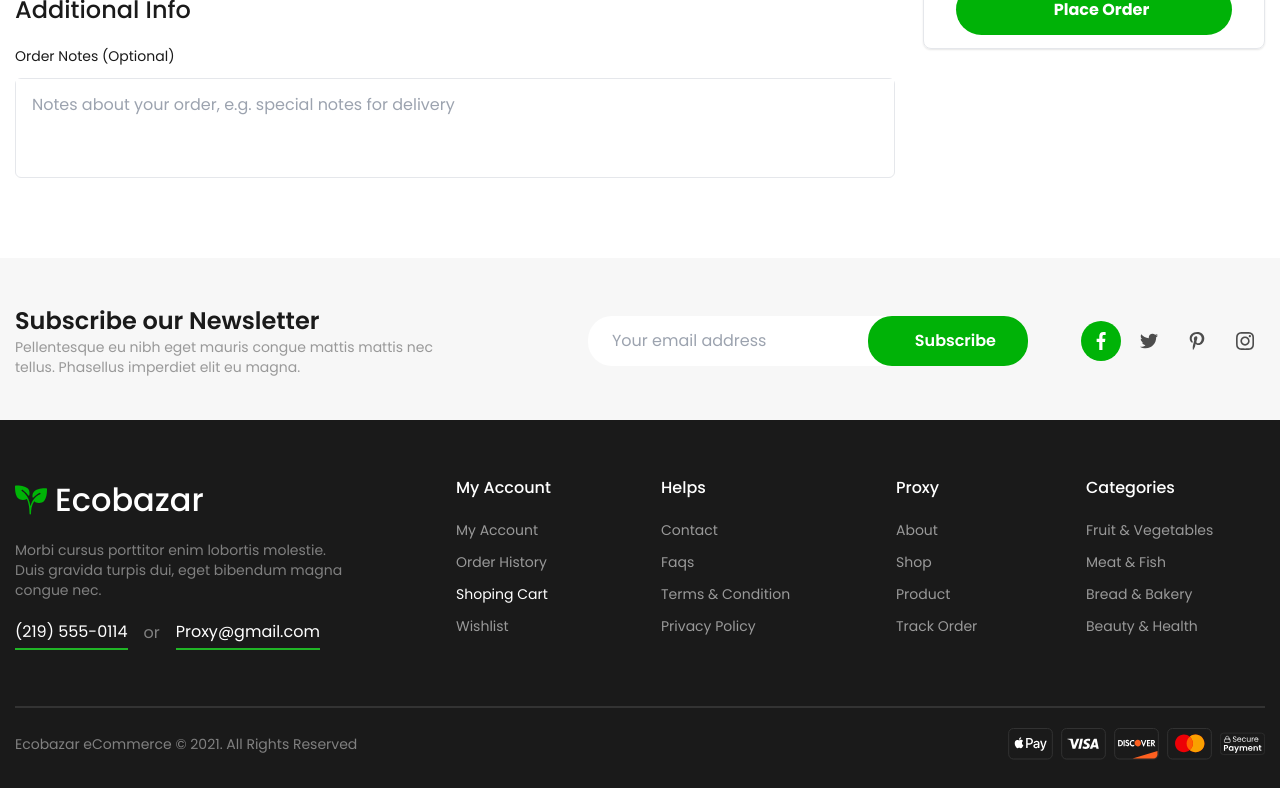
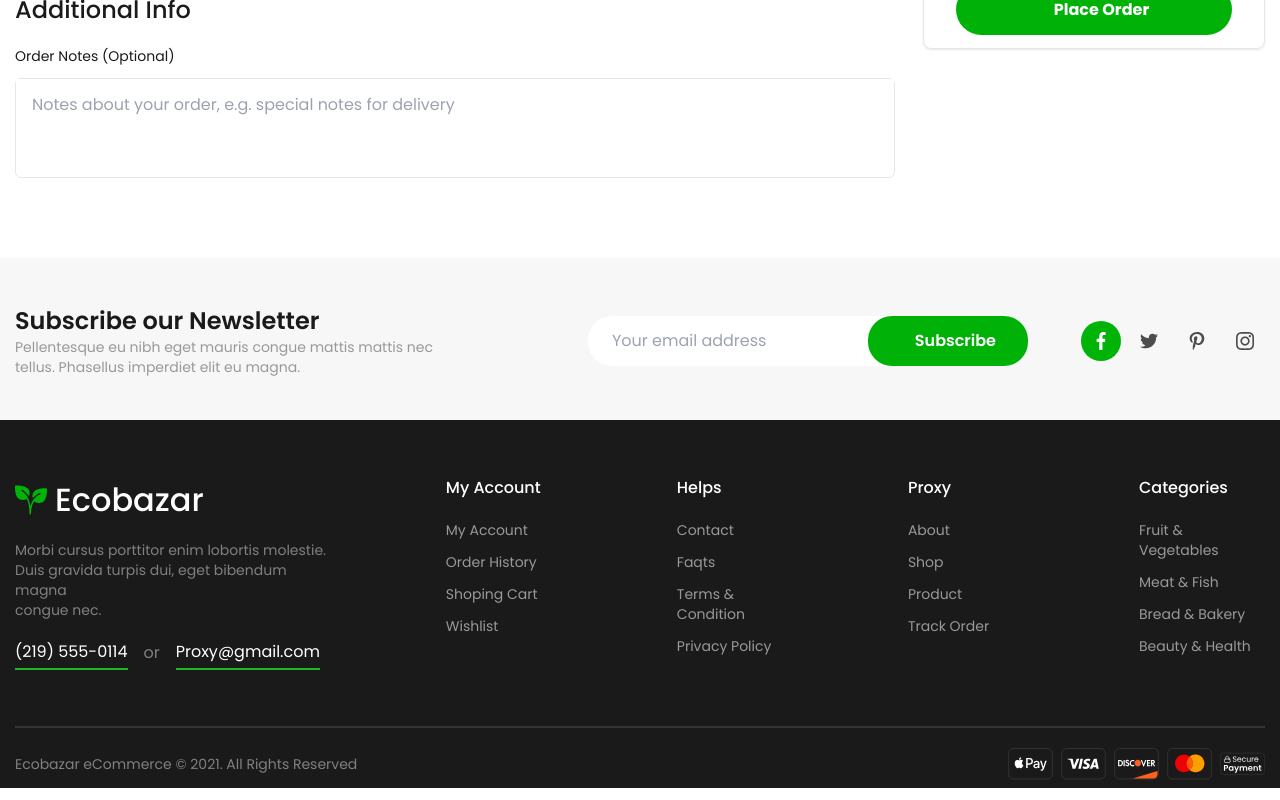
Before and after one commit to nikamunjishvili/shopping-app, a React (Vite) app: page /Billing in a window 1280 px wide. Shown: the part 843-1643 px from the top of the page. Built offline with nearby package versions, Linux system fonts and the light colour scheme.

Commit message:
code refactor

```diff
--- a/src/App.tsx
+++ b/src/App.tsx
@@ -1,16 +1,12 @@
-import { Header } from "./common/components/_molecules";
 import Basket from "./common/components/_molecules/Basket/Basket";
 import { MainLayout } from "./common/components/_organisms";
 import Breadcrumbs from "./common/components/_organisms/Breadcrumbs/Breadcrumbs";
-import Footer from "./common/components/_organisms/footer/Footer";
 
 const App = () => {
   return (
     <MainLayout>
-      <Header />
       <Breadcrumbs />
         <Basket />
-        <Footer />
       </MainLayout>
   );
 };
--- a/src/common/components/_molecules/Button/Button.tsx
+++ b/src/common/components/_molecules/Button/Button.tsx
@@ -40,7 +40,7 @@ const Button = ({
     >
       <div style={{ display: 'flex', alignItems: "center", gap: '15px' }}>
         <span>{isLoading && "Loading..."}</span>
-        <> {children}</>
+        {children}
       </div>
     </button>
   );
--- a/src/common/components/_molecules/Header/Header.tsx
+++ b/src/common/components/_molecules/Header/Header.tsx
@@ -1,4 +1,11 @@
-import { ArrowIcon, BagIcon, EcoBazarIcon, HeartIcon, Phone, PinIcon } from "../../_atoms";
+import {
+  ArrowIcon,
+  BagIcon,
+  EcoBazarIcon,
+  HeartIcon,
+  Phone,
+  PinIcon,
+} from "../../_atoms";
 import Input from "../Input/input";
 
 const Header = () => {
@@ -34,12 +41,13 @@ const Header = () => {
 
           <div className="flex">
             <Input
+              size="large"
               className="w-[498px] h-[45px] rounded-tl-[6px] rounded-bl-[6px] rounded-tr-none rounded-br-none border-gray-[1px] border
             border-gray-300 bg-search bg-no-repeat bg-center bg-left-custom pl-[44px]"
               placeholder="Search"
               type="search"
               name="search"
-            ></Input>
+            />
             <button className="bg-green-500 w-[98px] h-[45px] rounded-tl-none rounded-br-lg text-white">
               Search
             </button>
--- a/src/common/components/_molecules/Input/input.tsx
+++ b/src/common/components/_molecules/Input/input.tsx
@@ -1,10 +1,39 @@
 import { InputTypes } from "../../../types";
 
-const Input = ({ className, type, name, placeholder,checked,onChange }:InputTypes) => {
+const Input = ({
+  className,
+  type,
+  width,
+  height,
+  name,
+  placeholder,
+  checked,
+  onChange,
+  size,
+}: InputTypes) => {
+  switch (size) {
+    case "small":
+      width = 200;
+      height = 45;
+      break;
+    case "medium":
+      width = 300;
+      height = 45;
+      break;
+    case "large":
+      width = 498;
+      height = 45;
+      break;
+    default:
+      break;
+  }
+
   return (
     <input
-    onChange={onChange}
+      onChange={onChange}
       className={className}
+      style={{ width: width, height: height }}
+      size={size}
       placeholder={placeholder}
       type={type}
       name={name}
--- a/src/common/components/_organisms/footer/Footer.tsx
+++ b/src/common/components/_molecules/footer/Footer.tsx
@@ -6,11 +6,12 @@ import {
   MastercardPay,
   SecurePay,
   VisaPay,
-} from "../../_atoms/";
+} from "../../_atoms";
 import Plant from "../../_atoms/Icon/Plant";
 import Social from "../../_atoms/Icon/Social";
 import Twitter from "../../_atoms/Icon/Twitter";
-import { Button, Input } from "../../_molecules";
+import { Button, Input } from "..";
+import FooterNavBox from "./FooterNavBox";
 
 const Footer = () => {
   return (
@@ -74,42 +75,34 @@ const Footer = () => {
                 </p>
               </div>
             </div>
-            <div className="w-[100px]">
-              <h1 className="text-base text-white font-medium">My Account</h1>
-              <div className="grid mt-5 text-sm text-[#999999] gap-y-3">
-                <p>My Account</p>
-                <p>Order History</p>
-                <h1 className="text-white">Shoping Cart</h1>
-                <p>Wishlist</p>
-              </div>
-            </div>
-            <div className="w-[130px]">
-              <h1 className="text-base text-white font-medium">Helps</h1>
-              <div className="grid mt-5 text-sm gap-y-3 text-[#999999]">
-                <p>Contact</p>
-                <p>Faqs</p>
-                <p>Terms & Condition</p>
-                <p>Privacy Policy</p>
-              </div>
-            </div>
-            <div className="w-[85px]">
-              <h1 className="text-white text-base font-medium">Proxy</h1>
-              <div className="grid mt-5 text-sm gap-y-3 text-[#999999]">
-                <p>About</p>
-                <p>Shop</p>
-                <p>Product</p>
-                <p>Track Order</p>
-              </div>
-            </div>
-            <div className="w-[130px]">
-              <h1 className="text-white text-base font-medium">Categories</h1>
-              <div className="grid mt-5 text-sm gap-y-3 text-[#999999]">
-                <p>Fruit & Vegetables</p>
-                <p>Meat & Fish</p>
-                <p>Bread & Bakery</p>
-                <p>Beauty & Health</p>
-              </div>
-            </div>
+            <FooterNavBox
+              title="My Account"
+              contact="My Account"
+              facts="Order History"
+              conditions="Shoping Cart"
+              privacy="Wishlist"
+            />
+            <FooterNavBox
+              title="Helps"
+              contact="Contact"
+              facts="Faqts"
+              conditions="Terms & Condition"
+              privacy="Privacy Policy"
+            />
+             <FooterNavBox
+              title="Proxy"
+              contact="About"
+              facts="Shop"
+              conditions="Product"
+              privacy="Track Order"
+            />
+             <FooterNavBox
+              title="Categories"
+              contact="Fruit & Vegetables"
+              facts="Meat & Fish"
+              conditions="Bread & Bakery"
+              privacy="Beauty & Health"
+            />
           </div>
         </div>
         <div className="flex py-5 items-center justify-between w-full md:max-w-[1250px] mx-auto mt-4 md:mt-0">
--- /dev/null
+++ b/src/common/components/_molecules/footer/FooterNavBox.tsx
@@ -0,0 +1,23 @@
+const FooterNavBox = (props: {
+  title: string;
+  contact: string;
+  facts: string;
+  conditions: string;
+  privacy: string;
+}) => {
+  const { title, contact, facts, conditions, privacy } = props;
+
+  return (
+    <div className="w-[130px]">
+      <h1 className="text-base text-white font-medium">{title}</h1>
+      <div className="grid mt-5 text-sm gap-y-3 text-[#999999]">
+        <p>{contact}</p>
+        <p>{facts}</p>
+        <p>{conditions}</p>
+        <p>{privacy}</p>
+      </div>
+    </div>
+  );
+};
+
+export default FooterNavBox;
--- a/src/common/components/_organisms/layouts/MainLayout.tsx
+++ b/src/common/components/_organisms/layouts/MainLayout.tsx
@@ -1,9 +1,13 @@
 import React from "react";
+import { Header } from "../../_molecules";
+import Footer from "../../_molecules/footer/Footer";
 
 const MainLayout = ({ children }: { children: React.ReactNode }) => {
   return (
     <div>
+      <Header/>
       {children}
+      <Footer/>
     </div>
   );
 };
--- a/src/common/types/common.ts
+++ b/src/common/types/common.ts
@@ -13,6 +13,9 @@ export interface InputTypes {
   placeholder?: string;
   checked?: boolean;
   onChange?: (event: React.ChangeEvent<HTMLInputElement>) => void;
+  size: string | number | undefined;
+  width: number;
+  height: number;
 }
 export interface ButtonType {
   className?: string;
--- a/src/pages/billing/Billing.tsx
+++ b/src/pages/billing/Billing.tsx
@@ -1,7 +1,7 @@
 import { ChangeEvent, useState } from "react";
 import { Header, Input } from "../../common/components/_molecules";
 import Breadcrumbs from "../../common/components/_organisms/Breadcrumbs/Breadcrumbs";
-import Footer from "../../common/components/_organisms/footer/Footer";
+import Footer from "../../common/components/_molecules/footer/Footer";
 import { UpArrow } from "../../common/components/_atoms";
 import Order from "./order/Order";
 
```
